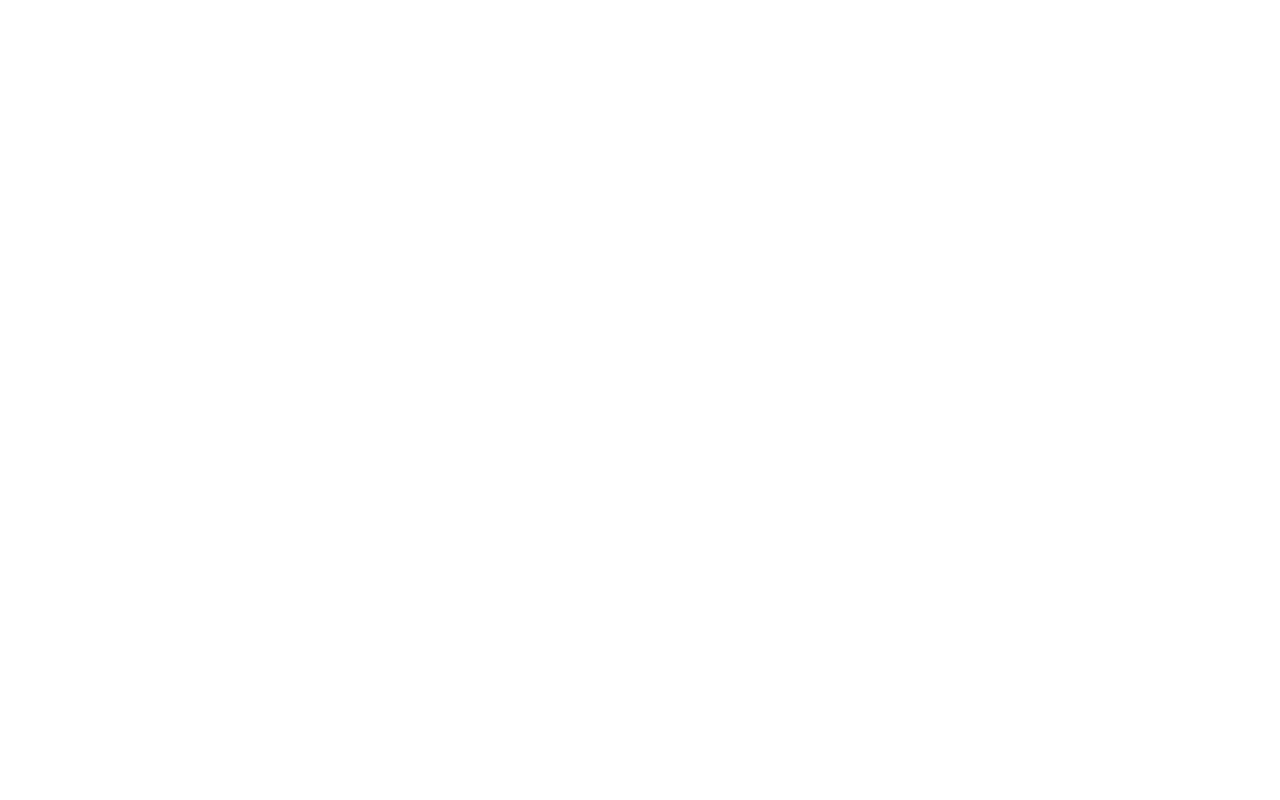
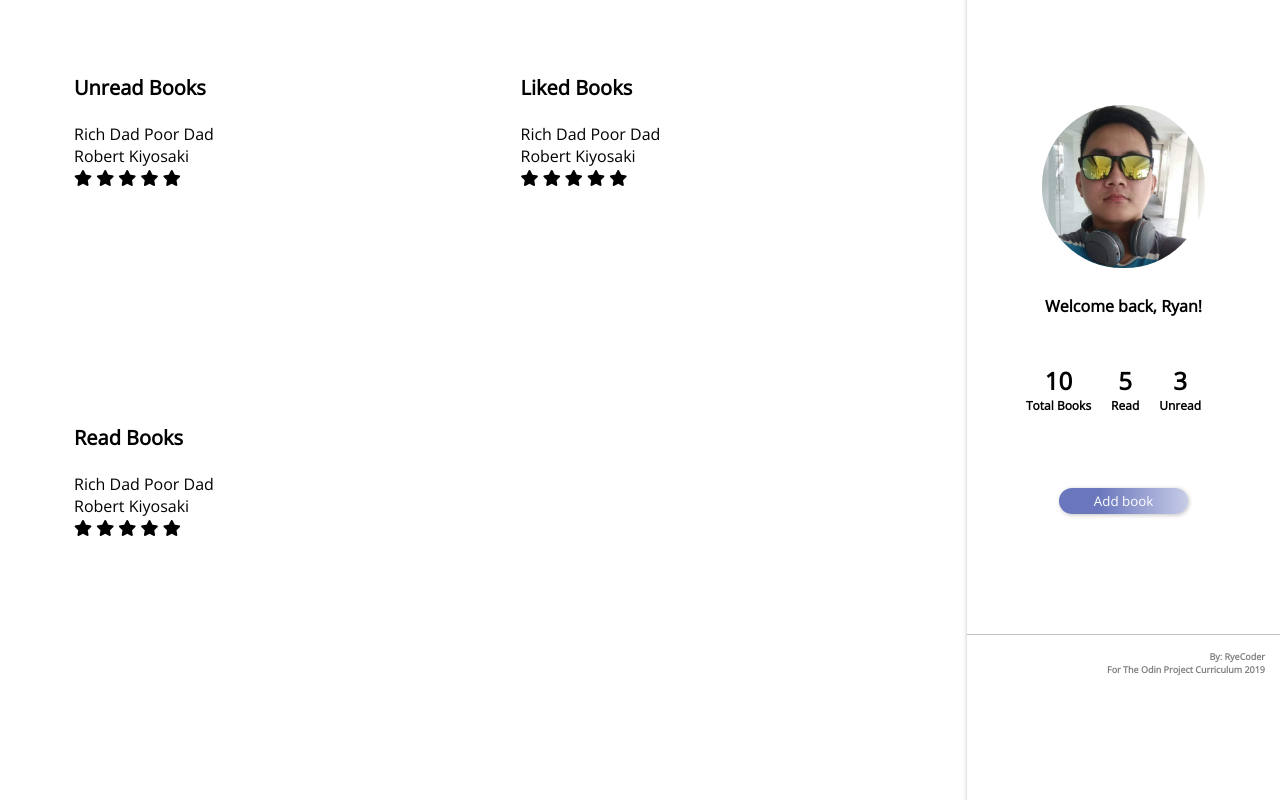
Before and after one commit to codingyogurt/odin-sandbox, a plain HTML site: page library-webapp/index.html in a window 1280 px wide. Drawn offline with nearby package versions, Linux system fonts and the light colour scheme.

Commit message:
added bioler plate for html, started book library app

```diff
--- a/library-webapp/css/style.css
+++ b/library-webapp/css/style.css
@@ -0,0 +1,101 @@
+* {
+    font-family:  'Open Sans', sans-serif, Arial, Helvetica, sans-serif;
+    margin: 0px;
+    padding: 0px;
+
+}
+
+.body{
+
+}
+
+.profile{
+    height: 100%;
+    width: 313px;
+    position: fixed;
+    top: 0px;
+    right: 0px;
+    box-shadow: 4px 0px 4px 4px rgba(0, 0, 0, 0.25);
+    text-align: center;
+    font-weight: bold;
+    /* background-color: gray; */
+}
+
+.profile-pic{
+    width: 163px;
+    height: 163px;
+    border-radius: 80px;
+    margin-top: 105px;
+}
+
+.welcome-text{
+    font-size: 16px;
+    margin-top: 22px;
+    text-align: center;
+}
+
+.books-status{
+    margin-top: 47px;
+    justify-content: center;
+    display: flex;
+}
+
+.status-item{
+    font-size: 12px;
+    text-align: center;
+    margin-right: 20px;
+}
+
+.item-value{
+    font-size: 24px;
+}
+
+.normal-btn{
+    border: none;
+    padding: 4px 35px;
+    background: linear-gradient(90deg, #6A77BD 31.12%, rgba(43, 74, 238, 0) 141.96%);
+    box-shadow: 1px 1px 4px rgba(0, 0, 0, 0.25);
+    border-radius: 50px;
+    color: white;
+    cursor: pointer;
+    margin-top: 74px;
+
+}
+
+.normal-btn:active{
+    transform: translateY(1px);
+    box-shadow: 1px 1px 2px rgba(0, 0, 0, 0.25);
+
+}
+
+button:focus{
+    outline: 0;
+}
+
+.copyright-content{
+    font-size: 9px;
+    text-align: right;
+    padding: 15px 15px 15px 0px;
+    color: gray;
+    border-top: solid 1px rgba(0, 0, 0, 0.25);
+    margin-top: 120px;
+}
+
+.main-container{
+    display: grid;
+    grid-template-columns: auto auto;
+    padding: 74px 313px 74px 74px;
+}
+
+.unread-books-section{
+    min-height: 350px;
+}
+
+.read-books.section{
+    grid-column: 1 / 2;
+}
+
+.section-title{
+    font-size: 20px;
+    font-weight: bold;
+}
--- a/library-webapp/index.html
+++ b/library-webapp/index.html
@@ -1,15 +1,129 @@
 <!DOCTYPE html>
 <html>
+
 <head>
+    <link rel="stylesheet" href="https://cdnjs.cloudflare.com/ajax/libs/font-awesome/5.11.2/css/all.min.css"
+        integrity="sha256-+N4/V/SbAFiW1MPBCXnfnP9QSN3+Keu+NlB+0ev/YKQ=" crossorigin="anonymous" />
+    <link href="https://fonts.googleapis.com/css?family=Open+Sans&display=swap" rel="stylesheet">
     <link rel="stylesheet" href="css/style.css">
     <title>Library Web App</title>
+
 </head>
+
 <body>
-        <div class="nav">
+    <!-- main side -->
+
+    <div class="main-container">
+
+        <!-- unread books section -->
+        <div class="unread-books-section">
+            <p class="section-title">Unread Books</p>
+
+            <div class="item-container">
+                <div class="book-item">
+                    <div class="book-image">
+                        <img src="" alt="">
+                    </div>
+                    <p class="book-name">
+                        Rich Dad Poor Dad
+                    </p>
+                    <p class="book-author">
+                        Robert Kiyosaki
+                    </p>
+                    <div class="rating">
+                        <i class="fa fa-star"></i>
+                        <i class="fa fa-star"></i>
+                        <i class="fa fa-star"></i>
+                        <i class="fa fa-star"></i>
+                        <i class="fa fa-star"></i>
+                    </div>
+                </div>
+            </div>
+        </div>
+
+        <!-- liked books section -->
+        <div class="liked-books-section">
+            <p class="section-title">Liked Books</p>
+
+            <div class="item-container">
+                <div class="book-item">
+                    <div class="book-image">
+                        <img src="" alt="">
+                    </div>
+                    <p class="book-name">
+                        Rich Dad Poor Dad
+                    </p>
+                    <p class="book-author">
+                        Robert Kiyosaki
+                    </p>
+                    <div class="rating">
+                        <i class="fa fa-star"></i>
+                        <i class="fa fa-star"></i>
+                        <i class="fa fa-star"></i>
+                        <i class="fa fa-star"></i>
+                        <i class="fa fa-star"></i>
+                    </div>
+                </div>
+            </div>
+        </div>
+
+        <div class="read-books-section">
+            <p class="section-title">Read Books</p>
+
+            <div class="item-container">
+                <div class="book-item">
+                    <div class="book-image">
+                        <img src="" alt="">
+                    </div>
+                    <p class="book-name">
+                        Rich Dad Poor Dad
+                    </p>
+                    <p class="book-author">
+                        Robert Kiyosaki
+                    </p>
+                    <div class="rating">
+                        <i class="fa fa-star"></i>
+                        <i class="fa fa-star"></i>
+                        <i class="fa fa-star"></i>
+                        <i class="fa fa-star"></i>
+                        <i class="fa fa-star"></i>
+                    </div>
+                </div>
+            </div>
+        </div>
 
     </div>
+
+    <!-- side bar profile -->
+    <div class="profile">
+        <img class="profile-pic" src="/images/profile-photo.png" alt="">
+        <div class="welcome-text">
+            <p>Welcome back, Ryan!</p>
+        </div>
+        <div class="books-status">
+            <div class="status-item total-books">
+                <p class="item-value">10</p>
+                <p>Total Books</p>
+            </div>
+            <div class="status-item total-read">
+                <p class="item-value">5</p>
+                <p>Read</p>
+            </div>
+            <div class="status-item total-unread">
+                <p class="item-value">3</p>
+                <p>Unread</p>
+            </div>
+        </div>
+        <button class="add-book normal-btn">Add book</button>
+        <div class="copyright-content">
+            <p>By: RyeCoder</p>
+            <p>For The Odin Project Curriculum 2019</p>
+        </div>
+    </div>
+
 
     <!-- script -->
     <script src="js/index.js"></script>
 </body>
+
 </html>
--- /dev/null
+++ b/simple-web-boilerplate/css/index.css
@@ -0,0 +1,6 @@
+* {
+    font-family:  'Open Sans', sans-serif, Arial, Helvetica, sans-serif;
+    margin: 0px;
+    padding: 0px;
+
+}
```
Also changed, not shown: simple-web-boilerplate/index.html (added, +15 -0 lines), library-webapp/images/profile-photo.png (added), simple-web-boilerplate/js/index.js (added). Lines whose indentation alone changed are shown as unchanged.
